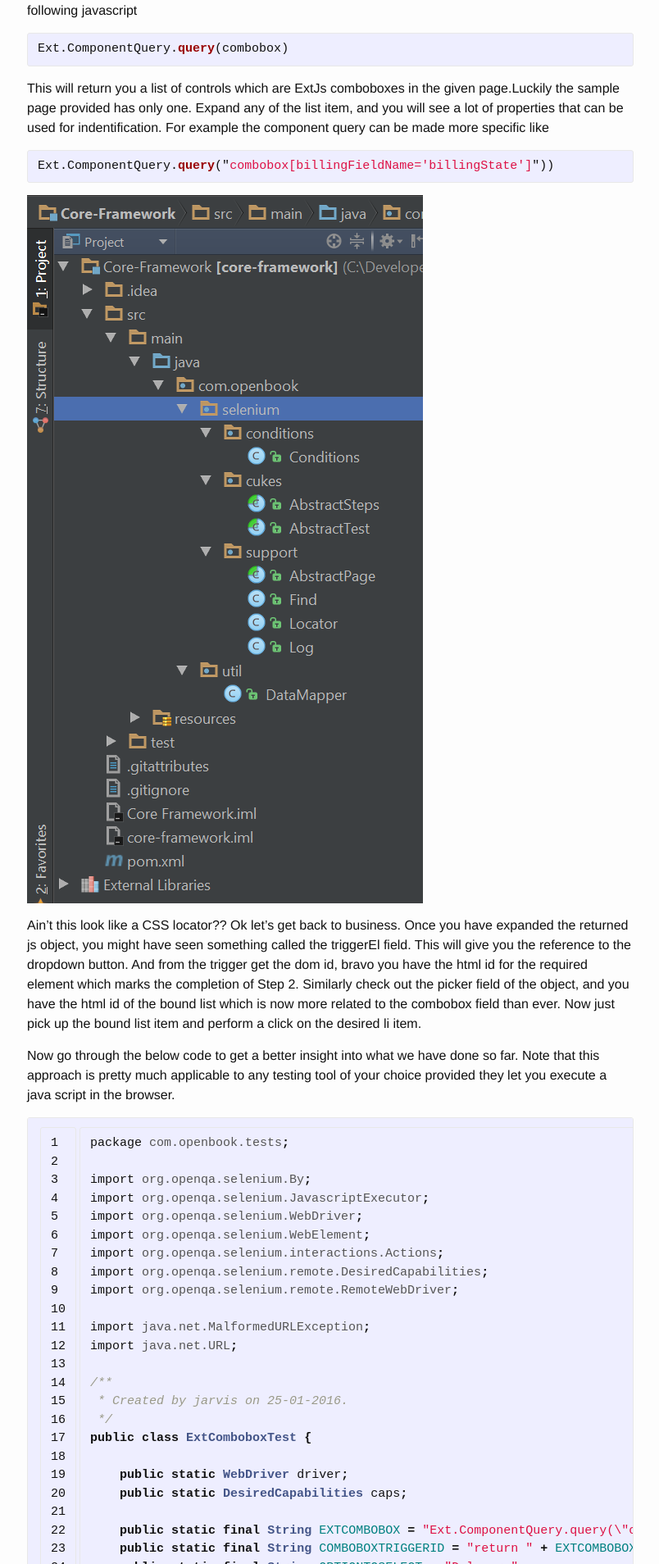
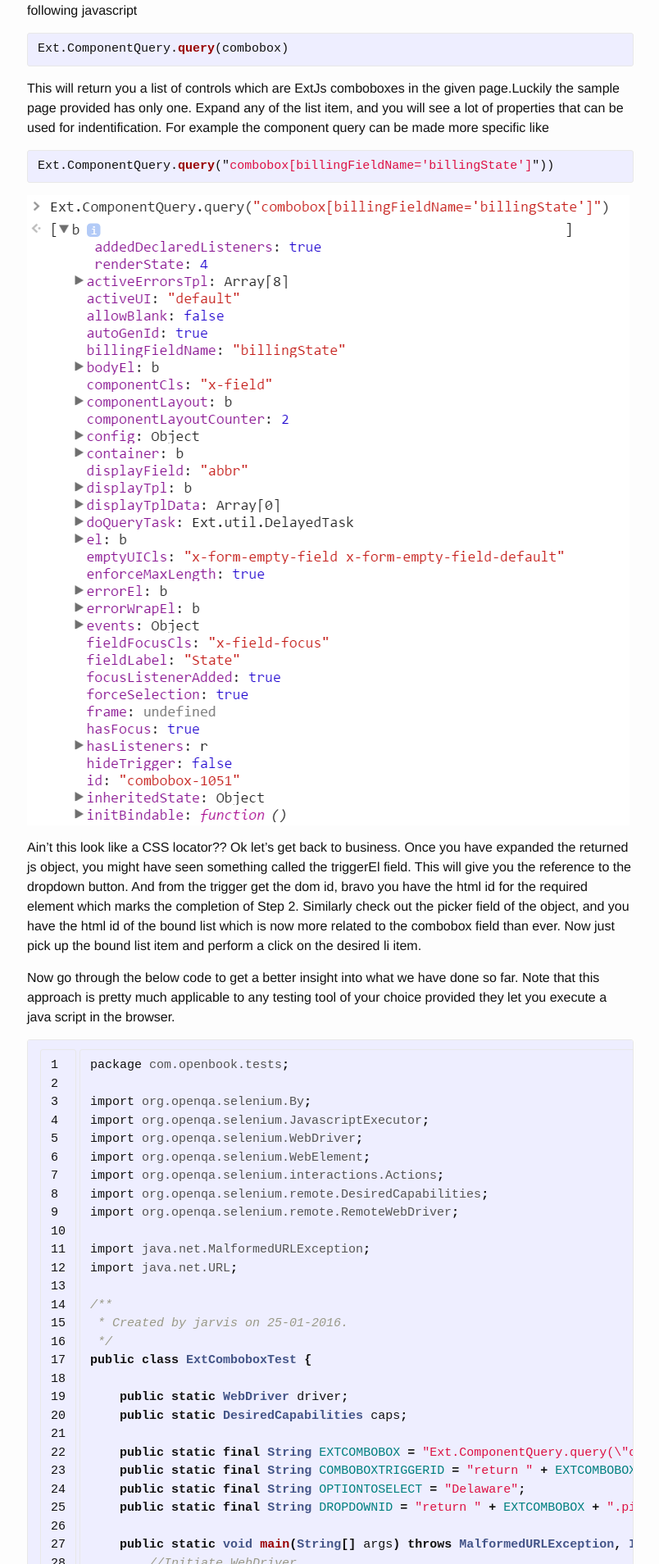
Before and after one commit to arjunrajeev/arjunrajeev.github.io, a Jekyll site: the page built from _posts/2016-01-27-extjs-combobox-automation-with-selenium.md, in a window 1280 px wide. Shown: the part 862-2770 px from the top of the page at 82% size, without its empty margins (237-1041 px from the left). Built offline with Jekyll 4.4.1, drawn with Linux system fonts in a browser that asks for light colours; comment, search, counter and statistics services are not loaded.

Commit message:
Snippet fix

```diff
--- a/_posts/2016-01-27-extjs-combobox-automation-with-selenium.md
+++ b/_posts/2016-01-27-extjs-combobox-automation-with-selenium.md
@@ -19,7 +19,7 @@ Step 1 was the most toughest part for me at least, after which everything just f
 
   {% highlight javascript%}Ext.ComponentQuery.query("combobox[billingFieldName='billingState']")){% endhighlight %}
 
-![Framework Structure](/assets/cucumber-jvm/frameworkStructure.png)
+![Framework Structure](/assets/ext-combo/snippet.png)
 
 Ain't this look like a CSS locator?? Ok let's get back to business. Once you have expanded the returned js object, you might have seen something called the triggerEl field. This will give you the reference to the dropdown button. And from the trigger get the dom id, bravo you have the html id for the required element which marks the completion of Step 2. Similarly check out the picker field of the object, and you have the html id of the bound list which is now more related to the combobox field than ever. Now just pick up the bound list item and perform a click on the desired li item.
 
```
